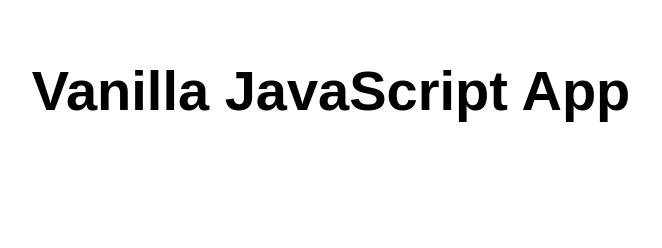
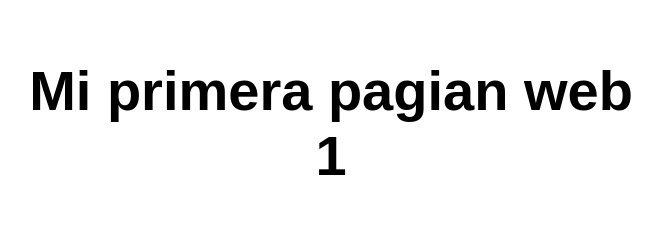
Before and after one commit to moises1310M/my-first-static-web-app, a website: page src/index.html in a window 1280 px wide. Shown: the whole page, without its empty margins (309-971 px from the left). Drawn offline with Linux system fonts and the light colour scheme.

Commit message:
index.html

```diff
--- a/src/index.html
+++ b/src/index.html
@@ -5,12 +5,12 @@
   <meta charset="UTF-8">
   <meta name="viewport" content="width=device-width, initial-scale=1.0">
   <link rel="stylesheet" href="styles.css">
-  <title>Vanilla JavaScript App</title>
+  <title>Mi primera pagina web 1</title>
 </head>
 
 <body>
   <main>
-    <h1>Vanilla JavaScript App</h1>
+    <h1>Mi primera pagian web 1</h1>
   </main>
 </body>
 
```
